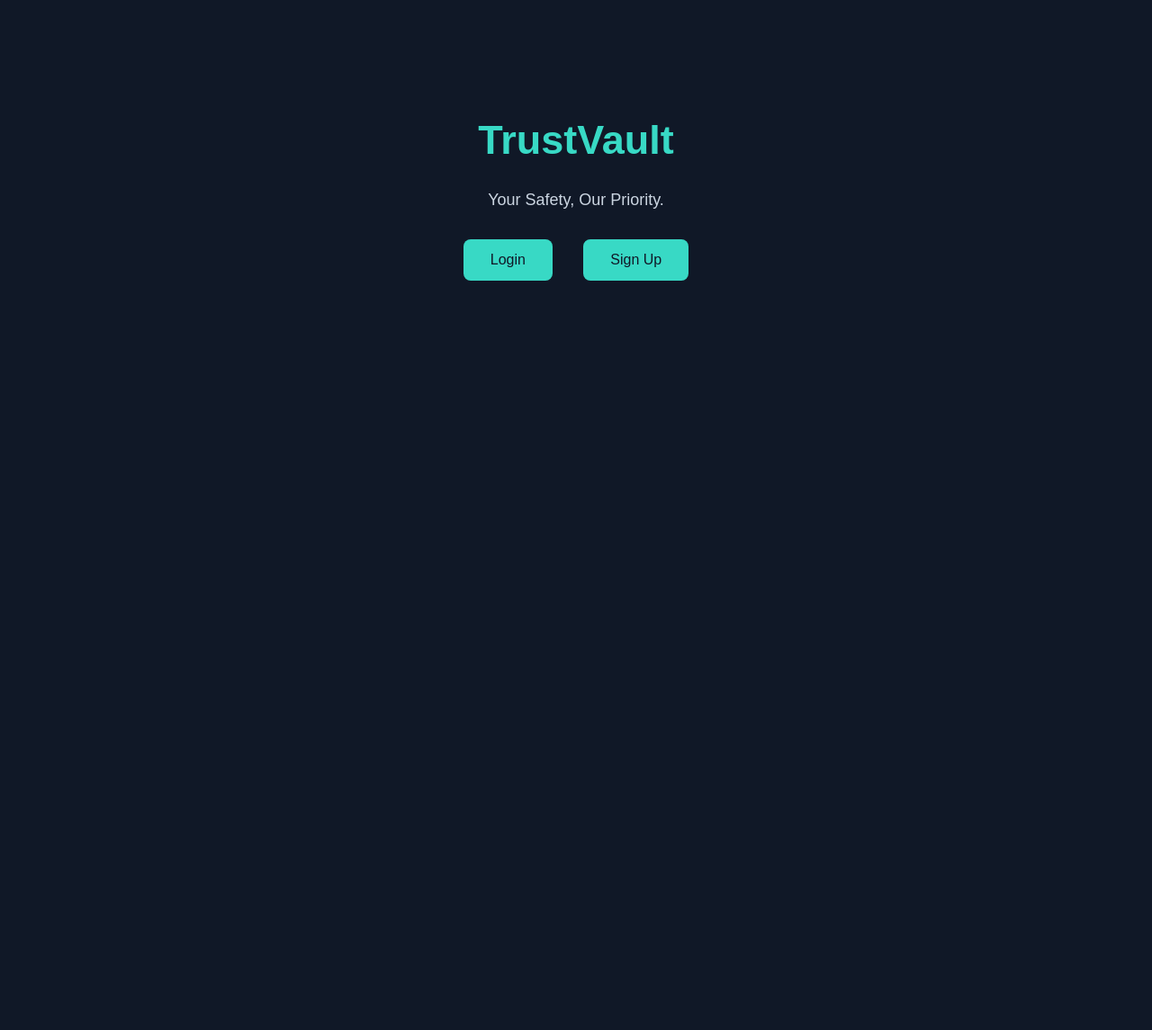
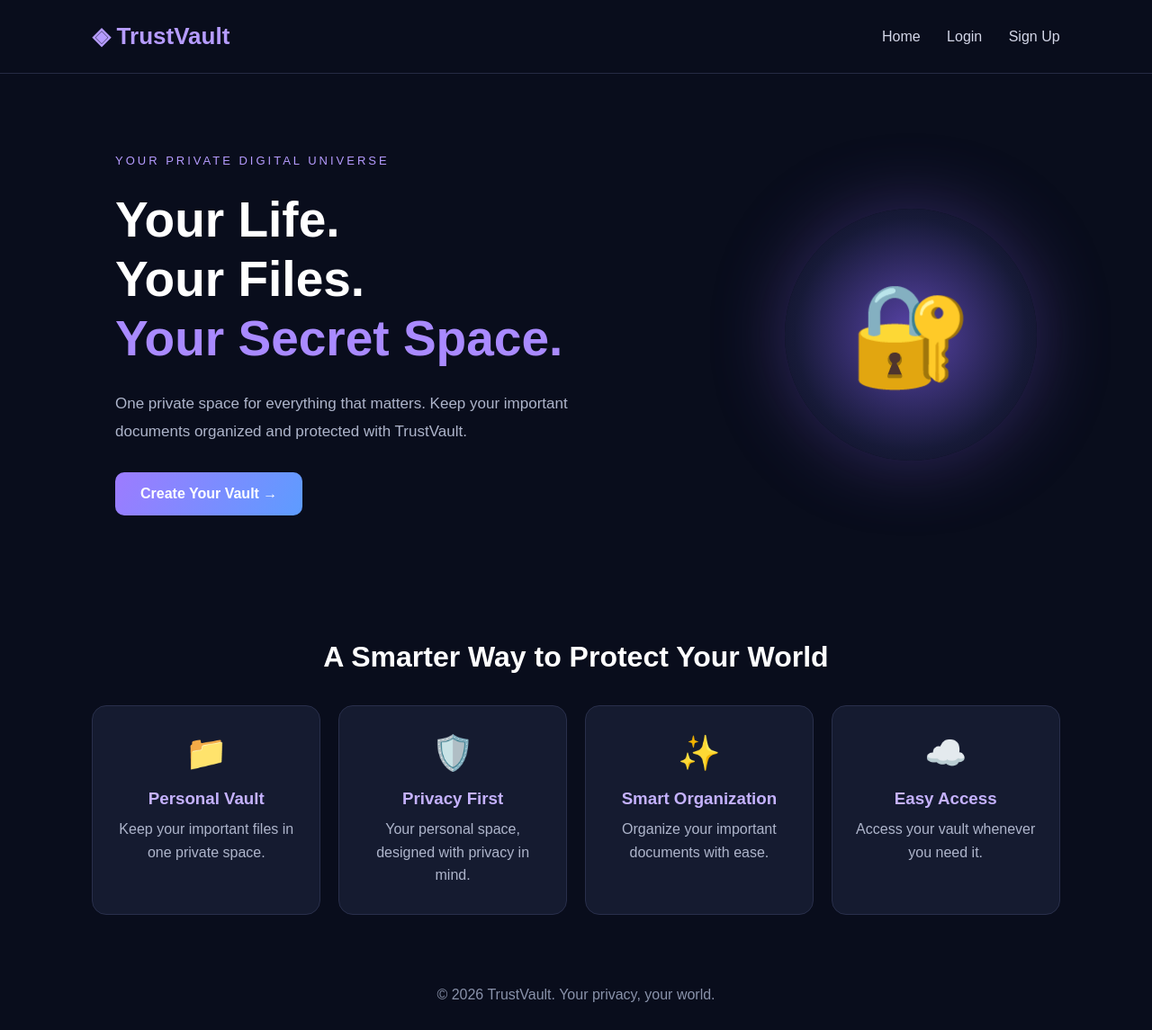
Before and after one commit to vempatisaisnehapriya-cyber/Trust-vault, a Django app: page / in a window 1280 px wide. Shown: the whole page at 90% size. Before the commit the page ends 312 px from the top, so only its background shows below. Run offline with Django 5.2, Linux system fonts and the light colour scheme.

Commit message:
Update unique TrustVault home page

```diff
--- a/vault/templates/vault/home.html
+++ b/vault/templates/vault/home.html
@@ -1,49 +1,235 @@
 <!DOCTYPE html>
-<html>
+<html lang="en">
 <head>
-    <title>TrustVault - Home</title>
+<meta charset="UTF-8">
+<meta name="viewport" content="width=device-width, initial-scale=1.0">
+<title>TrustVault | Your Private Universe</title>
+
 <style>
+* {
+    margin: 0;
+    padding: 0;
+    box-sizing: border-box;
+}
+
 body {
-            margin: 0;
     font-family: Arial, sans-serif;
-            background: #101827;
+    background: #090d1c;
     color: white;
+}
+
+nav {
+    display: flex;
+    justify-content: space-between;
+    align-items: center;
+    padding: 25px 8%;
+    border-bottom: 1px solid #252b43;
+}
+
+.logo {
+    font-size: 26px;
+    font-weight: bold;
+    color: #b69cff;
+}
+
+nav a {
+    color: #d4d7e8;
+    text-decoration: none;
+    margin-left: 25px;
+}
+
+.hero {
+    min-height: 580px;
+    display: flex;
+    align-items: center;
+    justify-content: space-between;
+    padding: 70px 10%;
+    gap: 40px;
+}
+
+.hero-text {
+    max-width: 550px;
+}
+
+.tag {
+    color: #b69cff;
+    letter-spacing: 3px;
+    font-size: 13px;
+}
+
+h1 {
+    font-size: 55px;
+    line-height: 1.2;
+    margin: 25px 0;
+}
+
+h1 span {
+    color: #a98aff;
+}
+
+.hero p {
+    color: #aeb5cb;
+    font-size: 17px;
+    line-height: 1.8;
+}
+
+.btn {
+    display: inline-block;
+    margin-top: 30px;
+    padding: 15px 28px;
+    background: linear-gradient(120deg,#9d7bff,#5d9cff);
+    color: white;
+    text-decoration: none;
+    border-radius: 10px;
+    font-weight: bold;
+}
+
+.vault-art {
+    width: 280px;
+    height: 280px;
+    border-radius: 50%;
+    background: radial-gradient(circle,#5944a9,#171a38 65%,#090d1c);
+    display: flex;
+    align-items: center;
+    justify-content: center;
+    font-size: 110px;
+    box-shadow: 0 0 80px #7052c966;
+}
+
+.features {
+    padding: 50px 8%;
     text-align: center;
 }
 
-        .container {
-            padding: 100px 20px;
+.features h2 {
+    font-size: 32px;
+    margin-bottom: 35px;
+}
+
+.cards {
+    display: grid;
+    grid-template-columns: repeat(auto-fit,minmax(210px,1fr));
+    gap: 20px;
+}
+
+.card {
+    background: #151b30;
+    border: 1px solid #292f4b;
+    padding: 30px 20px;
+    border-radius: 16px;
+}
+
+.card .icon {
+    font-size: 38px;
+}
+
+.card h3 {
+    margin: 18px 0 10px;
+    color: #c5b2ff;
+}
+
+.card p {
+    color: #aeb5cb;
+    line-height: 1.6;
+}
+
+footer {
+    text-align: center;
+    padding: 30px;
+    color: #8992aa;
+}
+
+@media(max-width:700px) {
+    nav {
+        padding: 20px;
+    }
+
+    nav a {
+        margin-left: 10px;
+        font-size: 13px;
+    }
+
+    .hero {
+        flex-direction: column;
+        text-align: center;
+        padding: 60px 25px;
     }
 
     h1 {
-            color: #38d9c5;
-            font-size: 45px;
+        font-size: 39px;
     }
 
-        p {
-            font-size: 18px;
-            color: #cbd5e1;
+    .vault-art {
+        width: 210px;
+        height: 210px;
+        font-size: 80px;
     }
-
-        button {
-            background: #38d9c5;
-            color: #101827;
-            border: none;
-            padding: 14px 30px;
-            margin: 15px;
-            border-radius: 8px;
-            font-size: 16px;
-            cursor: pointer;
 }
 </style>
 </head>
+
 <body>
-    <div class="container">
-        <h1>TrustVault</h1>
-        <p>Your Safety, Our Priority.</p>
 
-        <a href="/login/"><button>Login</button></a>
-        <a href="/signup/"><button>Sign Up</button></a>
+<nav>
+    <div class="logo">◈ TrustVault</div>
+    <div>
+        <a href="/">Home</a>
+        <a href="/login/">Login</a>
+        <a href="/signup/">Sign Up</a>
     </div>
+</nav>
+
+<section class="hero">
+    <div class="hero-text">
+        <div class="tag">YOUR PRIVATE DIGITAL UNIVERSE</div>
+
+        <h1>Your Life.<br>Your Files.<br><span>Your Secret Space.</span></h1>
+
+        <p>
+            One private space for everything that matters.
+            Keep your important documents organized and
+            protected with TrustVault.
+        </p>
+
+        <a class="btn" href="/signup/">Create Your Vault →</a>
+    </div>
+
+    <div class="vault-art">🔐</div>
+</section>
+
+<section class="features">
+    <h2>A Smarter Way to Protect Your World</h2>
+
+    <div class="cards">
+        <div class="card">
+            <div class="icon">📁</div>
+            <h3>Personal Vault</h3>
+            <p>Keep your important files in one private space.</p>
+        </div>
+
+        <div class="card">
+            <div class="icon">🛡️</div>
+            <h3>Privacy First</h3>
+            <p>Your personal space, designed with privacy in mind.</p>
+        </div>
+
+        <div class="card">
+            <div class="icon">✨</div>
+            <h3>Smart Organization</h3>
+            <p>Organize your important documents with ease.</p>
+        </div>
+
+        <div class="card">
+            <div class="icon">☁️</div>
+            <h3>Easy Access</h3>
+            <p>Access your vault whenever you need it.</p>
+        </div>
+    </div>
+</section>
+
+<footer>
+    © 2026 TrustVault. Your privacy, your world.
+</footer>
+
 </body>
 </html>
```
Lines whose indentation alone changed are shown as unchanged.
